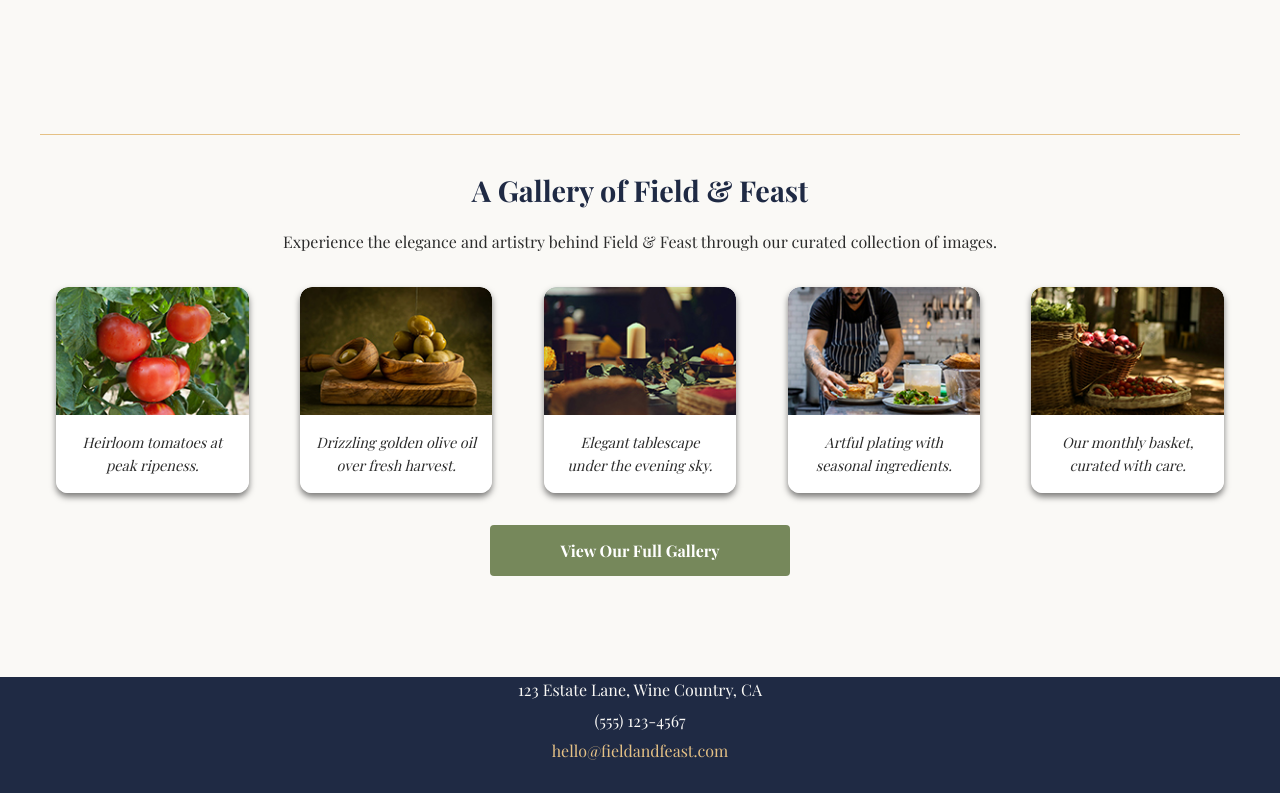
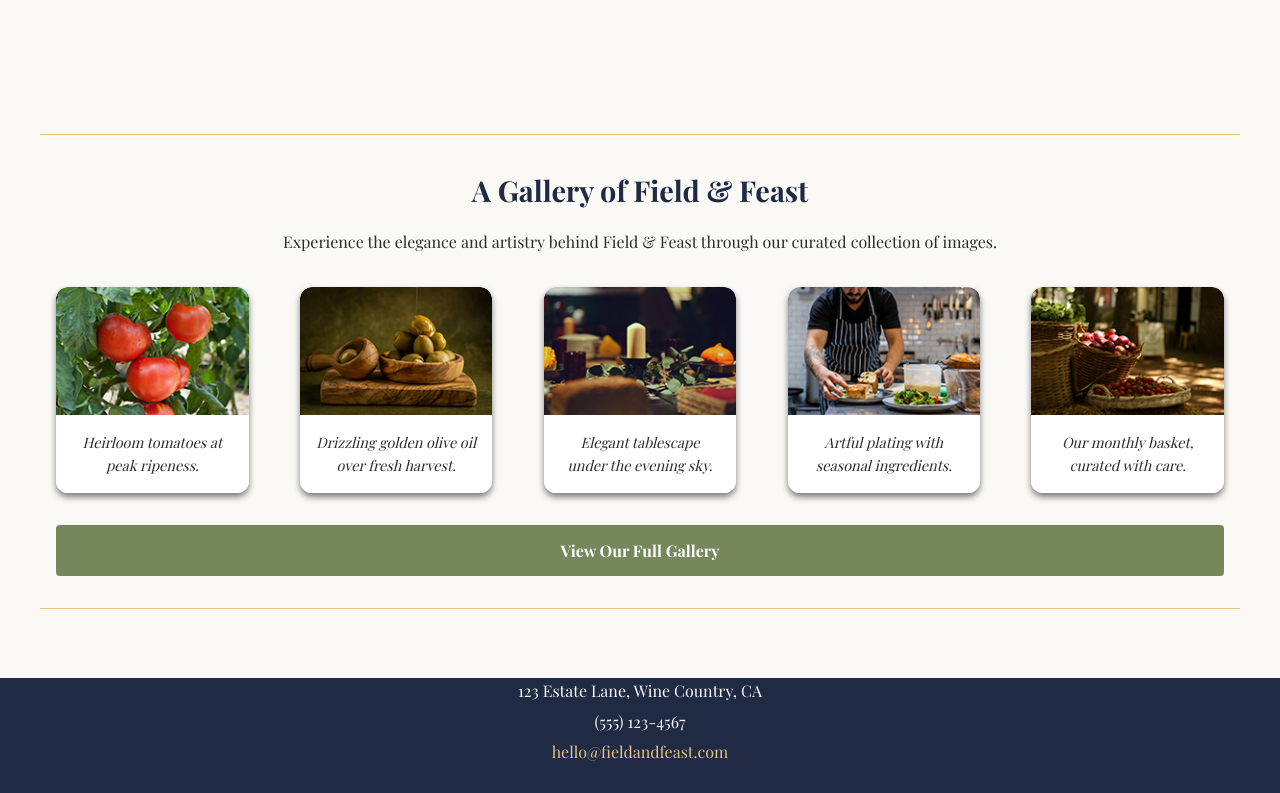
Before and after one commit to ajfrenc5/fieldandfeast, a plain HTML site: page index.html in a window 1280 px wide. Shown: the part 1834-2627 px from the top of the page. Drawn offline with nearby package versions, Linux system fonts and the light colour scheme; a web font is replaced by a local one.

Commit message:
Update style.css
fixed the gallery button to make it span across the screen at the same size as the other cards and text

```diff
--- a/style.css
+++ b/style.css
@@ -79,7 +79,7 @@ nav ul {
     list-style: none;
     display: flex;
     justify-content: center;
-    gap: 10vw;
+    gap: 35vw;
 }
 
 nav a {
@@ -108,9 +108,7 @@ section p {
     margin-bottom: 1.5rem;
 }
 
-section.gallery {
-    border-bottom: none;
-}
+
 
 /* Offerings sections */
 .offerings-container {
@@ -192,7 +190,10 @@ figcaption {
 }
 
 .gallery-button {
-    display: inline-block;
+    display: block;
+    width: 100%;
+    max-width: 1200px;
+    margin: 0 auto;
     background-color: var(--olive-green);
     color: white;
     text-decoration: none;
```
